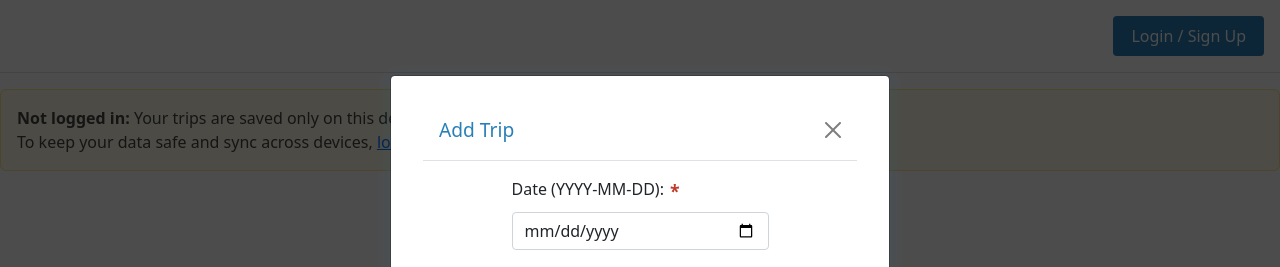
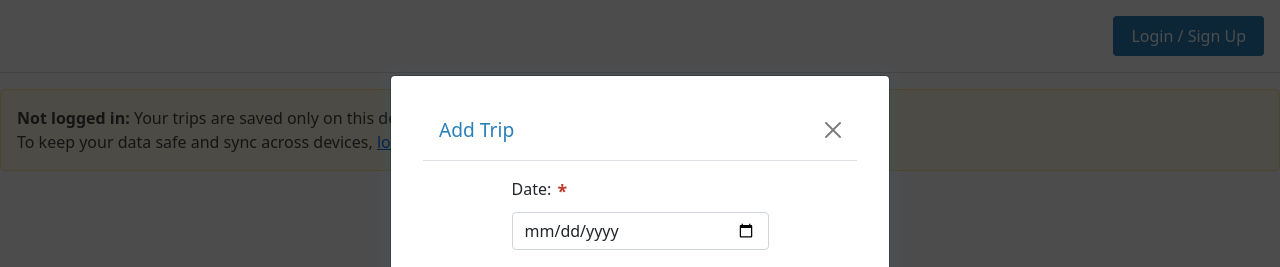
Before and after one commit to Milage-Tracker/Mileage-Tracker.github.io, a plain HTML site: page index.html in a window 1280 px wide. Both pictures are taken after a click on the button "Add Trip". Shown: the top 267 px of the page. Drawn offline with nearby package versions, Linux system fonts and the light colour scheme; no server answers.

Commit message:
Simplify date label in Add Trip Modal for clarity

```diff
--- a/index.html
+++ b/index.html
@@ -70,8 +70,7 @@
                 <div class="modal-body">
                     <form id="add-trip-form">
                         <div class="mb-3">
-                            <label for="date" class="form-label">Date (YYYY-MM-DD): <span
-                                    class="required">*</span></label>
+                            <label for="date" class="form-label">Date: <span class="required">*</span></label>
                             <input type="date" class="form-control" id="date" required>
                         </div>
                         <div class="mb-3">
```
